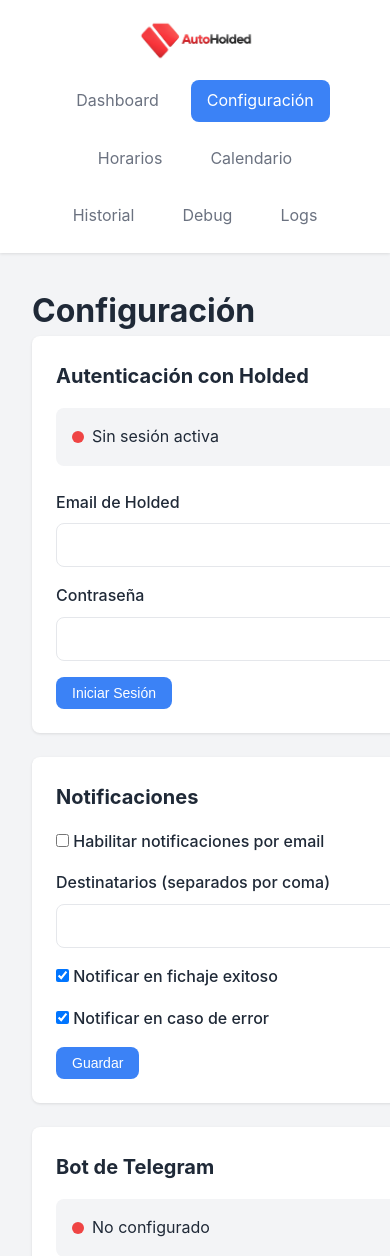
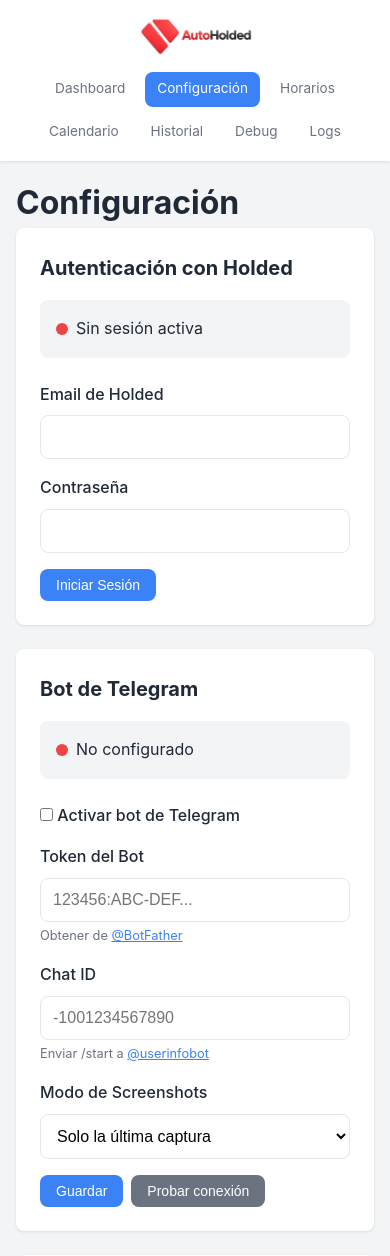
Before and after one commit to koko004/autoholded, a FastAPI app: page /config in a window 390 px wide; the page is wider, and only the part inside the window is pictured. Shown: the top 1256 px of that part. Run offline with FastAPI, Linux system fonts and the light colour scheme.

Commit message:
fix: notificaciones exitosas como errores, logo más grande, responsive móvil, debug orden invertido, fecha DD/MM/YYYY en Telegram

```diff
--- a/app/services/fichador.py
+++ b/app/services/fichador.py
@@ -687,7 +687,14 @@
     async def _detect_holded_error(self) -> Optional[str]:
         """Detect Holded error messages (toast/snackbar notifications).
         Returns the error text if found, None otherwise.
+        Ignores success/confirmation toasts (e.g. "Guardado", "Correcto").
         """
+        success_patterns = [
+            'guardado', 'correcto', 'éxito', 'exito', 'completado',
+            'registrado', 'actualizado', 'eliminado', 'enviado',
+            'saved', 'done', 'success', 'ok',
+        ]
+
         try:
             # Holded uses MUI Snackbar for notifications
             # Check for snackbar/alert elements with error content
@@ -706,7 +713,11 @@
                     for element in elements:
                         text = await element.inner_text()
                         if text and len(text.strip()) > 2:
-                            logger.warning(f"Holded notification ({sel}): {text.strip()[:200]}")
+                            text_lower = text.strip().lower()
+                            if any(p in text_lower for p in success_patterns):
+                                logger.info(f"Holded success toast (ignored): {text.strip()[:200]}")
+                                continue
+                            logger.warning(f"Holded error notification ({sel}): {text.strip()[:200]}")
                             return text.strip()
                 except:
                     pass
--- a/app/static/css/style.css
+++ b/app/static/css/style.css
@@ -54,7 +54,7 @@
 }
 
 .navbar-logo-img {
-    height: 48px;
+    height: 64px;
     width: auto;
     display: block;
 }
@@ -319,12 +319,27 @@
 @media (max-width: 768px) {
     .navbar {
         flex-direction: column;
-        gap: 1rem;
+        gap: 0.75rem;
+        padding: 0.75rem 1rem;
+    }
+
+    .navbar-logo-img {
+        height: 48px;
     }
 
     .navbar-menu {
         flex-wrap: wrap;
         justify-content: center;
+        gap: 0.5rem;
+    }
+
+    .navbar-item {
+        padding: 0.4rem 0.75rem;
+        font-size: 0.85rem;
+    }
+
+    .container {
+        padding: 1rem;
     }
 
     .dashboard-grid {
--- a/app/templates/config.html
+++ b/app/templates/config.html
@@ -563,6 +563,12 @@
     gap: 1.5rem;
 }
 
+@media (max-width: 768px) {
+    .config-grid {
+        grid-template-columns: 1fr;
+    }
+}
+
 .session-status {
     display: flex;
     align-items: center;
--- a/app/templates/debug.html
+++ b/app/templates/debug.html
@@ -205,7 +205,7 @@
         const container = document.getElementById('timeline');
         container.innerHTML = '';
 
-        steps.forEach((step, index) => {
+        steps.reverse().forEach((step, index) => {
             const div = document.createElement('div');
             div.className = 'timeline-step';
 
```
Also changed, not shown: other parts of app/templates/config.html (+31 -31 lines), app/services/telegram_bot.py (+11 -3 lines), app/templates/dashboard.html (+13 -0 lines).
